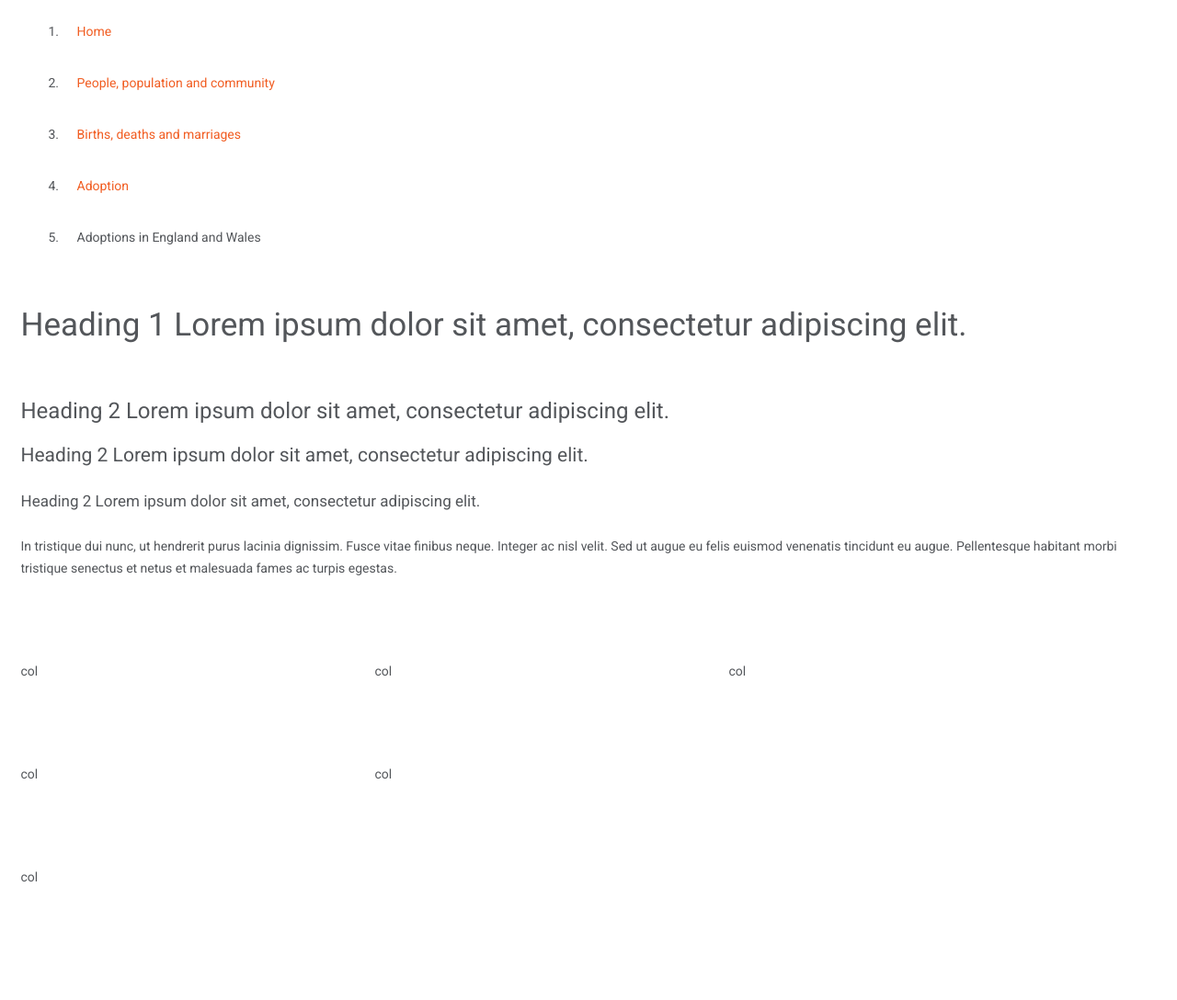
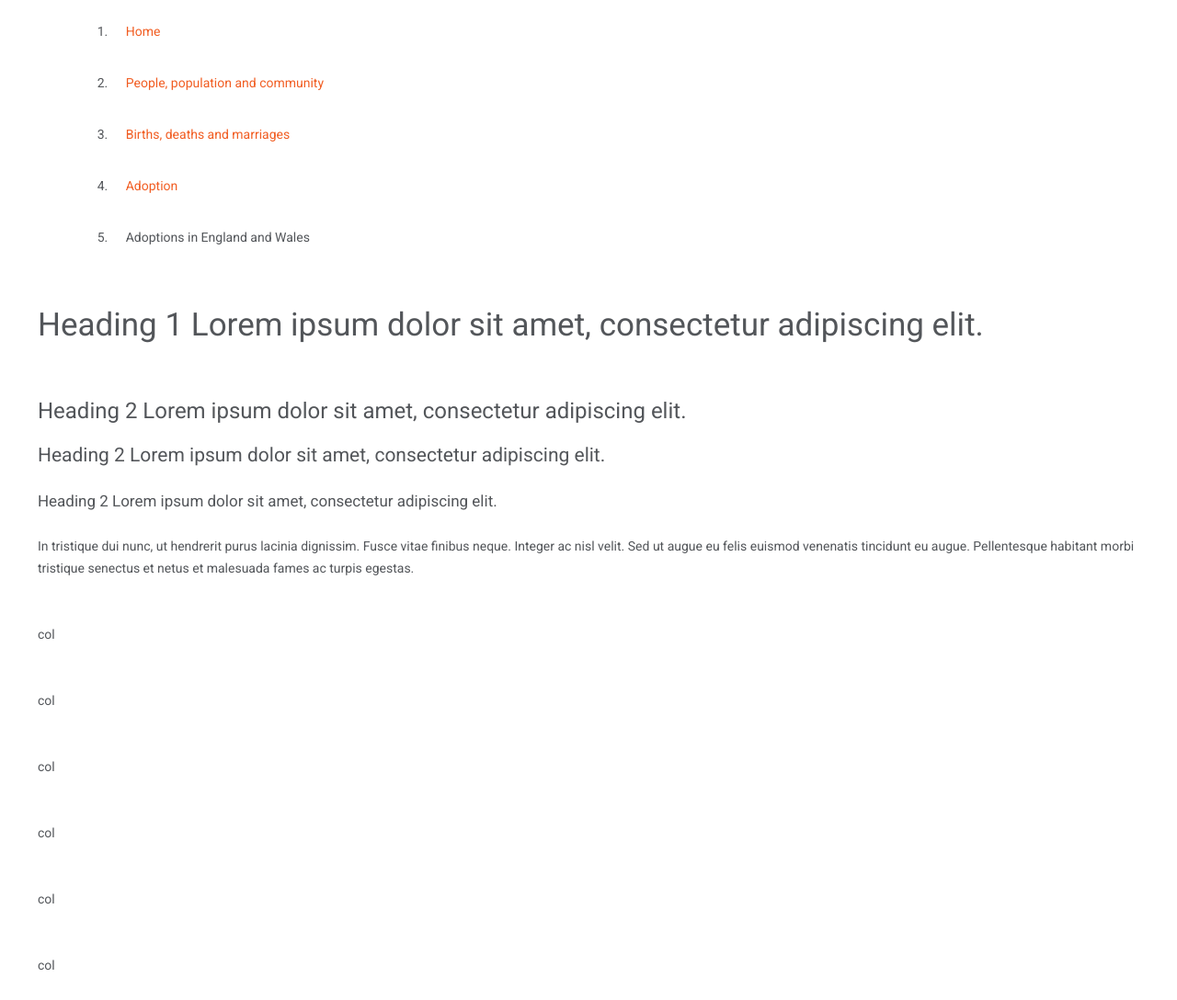
Before and after one commit to FoodStandardsAgency/fsa-pl, a PHP site: page /dist/type.html in a window 1280 px wide. Shown: the whole page at 92% size. Before the commit the page ends 960 px from the top, so only its background shows below. Run offline with PHP 8.4, Linux system fonts and the light colour scheme; some libraries are stand-ins or nearby versions.

Commit message:
Change to fluid

```diff
--- a/scss/_builddatetime.scss
+++ b/scss/_builddatetime.scss
@@ -1 +1 @@
-$builddatetime: "160429165832";
+$builddatetime: "160509112946";
--- a/scss/components/_home-tile.scss
+++ b/scss/components/_home-tile.scss
@@ -19,28 +19,28 @@
       width: 100%;
       background: $light-grey;
       position: absolute;
-      bottom: -20px;
+      bottom: 0;
     }
   }
   &--img-first {
     @include breakpoint(lg) {
-      height: 330px;
-      padding-bottom: 44px;
+      height: 320px;
+      padding-bottom: 40px;
       position: relative;
       overflow: visible;
 
       &:before {
         content: "";
-        height: 330px;
+        height: 30px;
         width: 1px;
         background: $light-grey;
         position: absolute;
-        right: -20px;
+        right: 0;
       }
 
       footer {
         position: absolute;
-        height: 44px;
+        height: 40px;
         overflow: hidden;
         bottom: 0;
       }
@@ -88,13 +88,13 @@
       width: 100%;
       background: $light-grey;
       position: absolute;
-      bottom: -20px;
+      bottom: 0;
     }
   }
   &--img-first {
     @include breakpoint(lg) {
       height: 330px;
-      padding-bottom: 64px;
+      padding-bottom: 40px;
       position: relative;
       overflow: visible;
 
@@ -104,12 +104,12 @@
         width: 1px;
         background: $light-grey;
         position: absolute;
-        right: -20px;
+        right: 0;
       }
 
       footer {
         position: absolute;
-        height: 64px;
+        height: 40px;
         overflow: hidden;
         bottom: 0;
       }
--- a/scss/main.scss
+++ b/scss/main.scss
@@ -8,6 +8,7 @@ $old-ie: false;
 @import "utilities/reset";
 @import "utilities/breakpoints";
 @import "utilities/grid";
+@import "utilities/grid-fluid";
 @import "utilities/colours";
 // @import "utilities/vertical_rythm";
 // @import "utilities/typography";
--- /dev/null
+++ b/scss/utilities/_grid-fluid.scss
@@ -0,0 +1,90 @@
+//_grid.scss
+
+//--[vars]--
+
+$col: 6.66%;
+$large-complex-grid-cols: 15;
+
+$xs-col: 25%;
+$xs-grid-cols: 4;
+
+//--[vars end]--
+
+//--[mixins]--
+
+// Breakpoint mixin in _breakpoints.scss
+
+// Generate the large columns
+@mixin make-fluid-column {
+  position: relative;
+  padding: 0 1.529412%;
+  min-height: 1px;
+  float: left;
+
+  @for $i from 1 through $large-complex-grid-cols {
+    &--fluid-#{$i} {
+      width: $col * $i;
+    }
+  }
+}
+
+@mixin make-fluid-offset {
+  @for $i from 1 through $large-complex-grid-cols {
+    &--fluid-offset-#{$i} {
+      margin-left: $col * $i;
+    }
+  }
+}
+
+// Generate the xs columns
+@mixin make-xs-column($columns) {
+  position: relative;
+  min-height: 1px;
+  float: left;
+}
+
+@mixin xs-cols {
+  @for $i from 1 through $xs-grid-cols {
+    &--xs-#{$i} {
+      width: $xs-col * $i;
+    }
+  }
+}
+
+//--[mixins end]--
+
+//--[classes]--
+.wrapper {
+  overflow: hidden;
+  width: 100%;
+  max-width: 1275px;
+  margin: 0 auto;
+  padding: 0 1.529412%;
+
+  @include breakpoint(xs) {
+    padding: 0 20px;
+  }
+
+}
+
+.col-wrap {
+  overflow: hidden;
+  width: 100%;
+}
+
+.col {
+  overflow: hidden;
+  width: 100%;
+  float: left;
+
+  @include make-fluid-column;
+  @include make-fluid-offset;
+
+  @include breakpoint(xs) {
+    @include xs-cols;
+  }
+
+}
+
+
+//--[classes end]--
--- a/scss/utilities/_grid.scss
+++ b/scss/utilities/_grid.scss
@@ -121,7 +121,7 @@ $large-cols-four-fifths: (($large-complex-grid-cols / 5) * 4) * ($col + $gutter)
   overflow: hidden;
   width: 100%;
   margin: 0 auto;
-  padding: 0 1px;
+  padding: 0 1.53%;
 
   //@include breakpoint(md) {
   //	width: ($medium);
@@ -204,7 +204,7 @@ $large-cols-four-fifths: (($large-complex-grid-cols / 5) * 4) * ($col + $gutter)
   // padding-right: $gutter/2;
   width: 100%;
   float: left;
-  margin-bottom: $gutter;
+  //margin-bottom: $gutter;
 
   // @include breakpoint(xs) {
   //   margin-bottom: ($gutter / 2);
```
Also changed, not shown: dist/css/ie-9.css, dist/css/main.css, dist/css/old-ie-blessed1.css, dist/css/old-ie.css.
